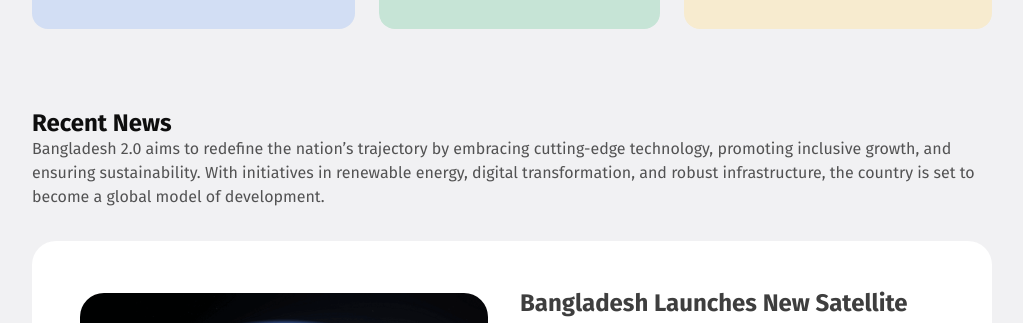
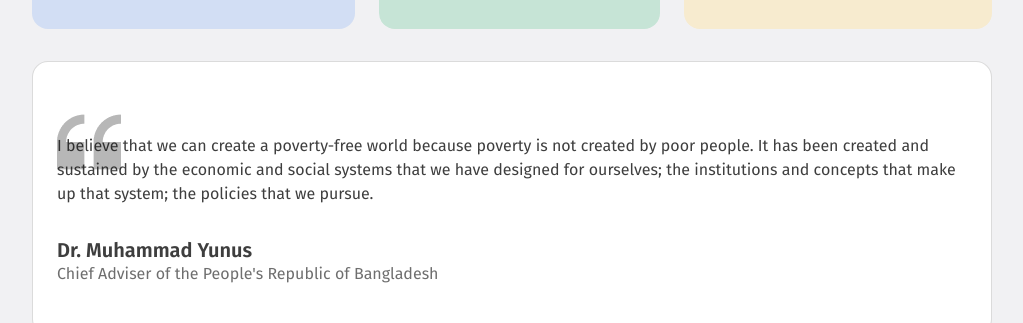
Before and after one commit to Jahid-Al-Hasan/B11A1--bangladesh2-0, a plain HTML site: page index.html in a window 1280 px wide. Shown: the part 1151-1474 px from the top of the page, without its empty margins (128-1151 px from the left). Drawn offline with Linux system fonts and the light colour scheme; a web font is replaced by a local one.

Commit message:
quote added

```diff
--- a/index.html
+++ b/index.html
@@ -84,6 +84,19 @@
               </p>
             </div>
             <button>Learn More</button>
+          </div>
+        </div>
+        <div class="quote">
+          <p>
+            I believe that we can create a poverty-free world because poverty is
+            not created by poor people. It has been created and sustained by the
+            economic and social systems that we have designed for ourselves; the
+            institutions and concepts that make up that system; the policies
+            that we pursue.
+          </p>
+          <div>
+            <h5>Dr. Muhammad Yunus</h5>
+            <h6>Chief Adviser of the People's Republic of Bangladesh</h6>
           </div>
         </div>
       </section>
--- a/style/style.css
+++ b/style/style.css
@@ -172,6 +172,36 @@ section {
   font-size: 600 16px;
   color: white;
   cursor: pointer;
+}
+
+/* quote */
+.quote {
+  background-image: url("../assets/quote-bg.png");
+  background-repeat: no-repeat;
+  background-position: 24px 48px;
+  margin-top: 32px;
+  background-color: white;
+  border-radius: 16px;
+  padding: 48px 24px;
+  border: 1px solid rgba(14, 14, 14, 0.15);
+}
+.quote p {
+  font-weight: 400;
+  font-size: 16px;
+  line-height: 24px;
+  color: rgba(14, 14, 14, 0.8);
+}
+.quote > div > h5 {
+  font-weight: 600;
+  font-size: 20px;
+  line-height: 24px;
+  color: rgba(14, 14, 14, 0.8);
+}
+.quote > div > h6 {
+  font-weight: 400;
+  font-size: 16px;
+  line-height: 24px;
+  color: rgba(14, 14, 14, 0.6);
 }
 
 /* news section */
```
